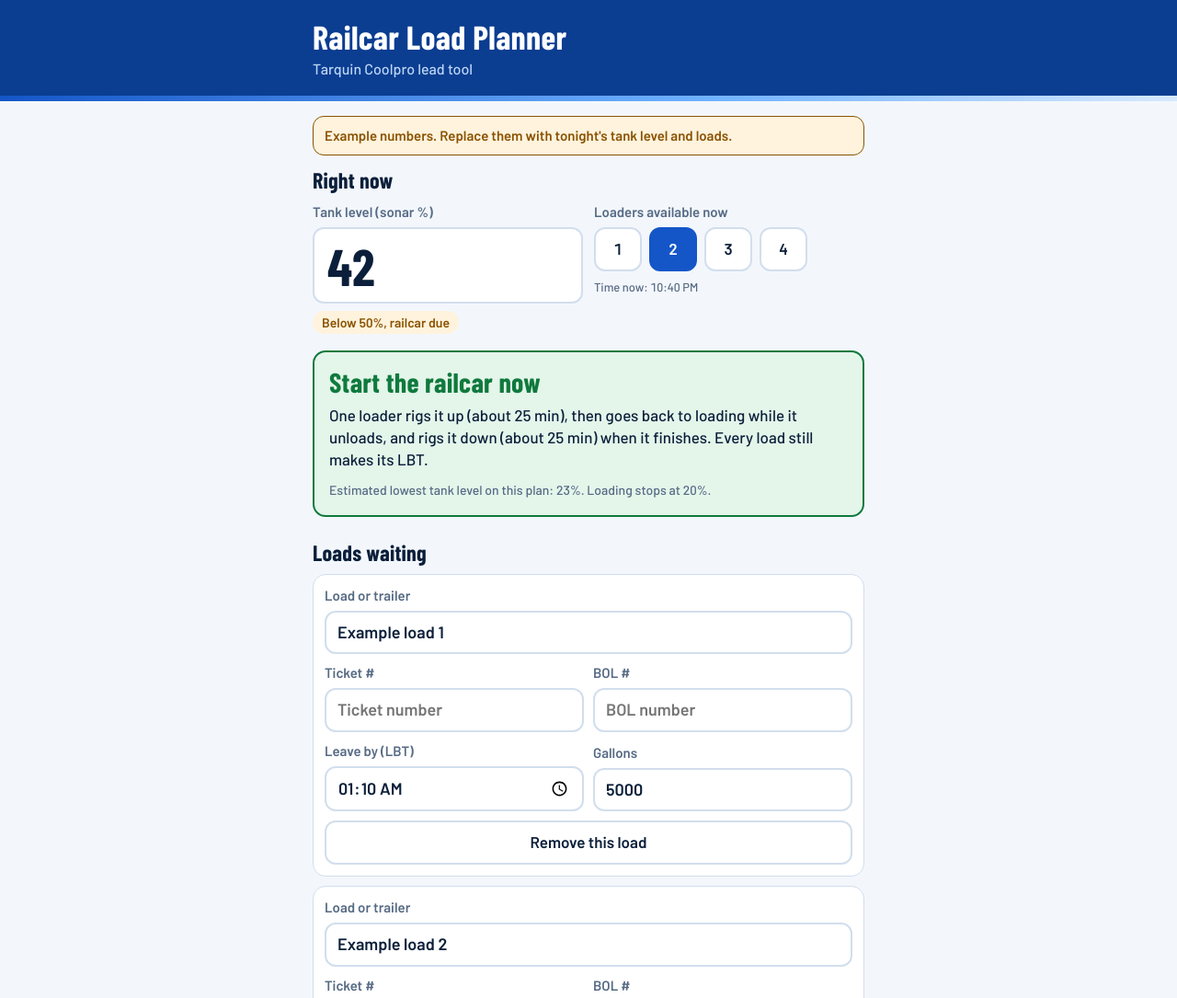
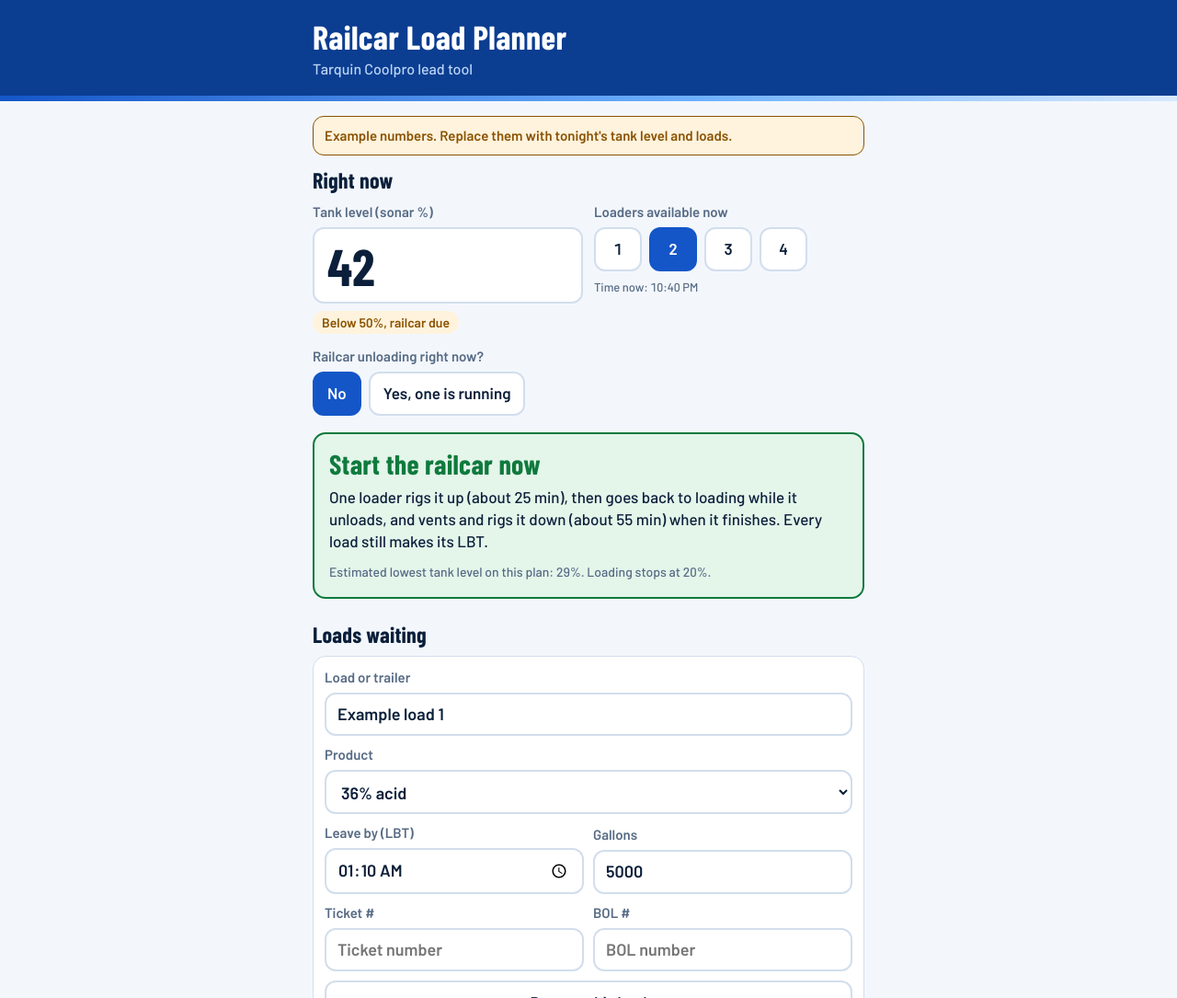
Before and after one commit to cam2024official-dotcom/railcar-planner, a plain HTML site: page index.html in a window 1280 px wide. Shown: the top 1085 px of the page at 92% size. Drawn offline with nearby package versions, Linux system fonts and the light colour scheme.

Commit message:
Add files via upload

```diff
--- a/index.html
+++ b/index.html
@@ -100,13 +100,21 @@ summary{font-weight:700;cursor:pointer;min-height:40px;display:flex;align-items:
       <p class="note" id="clock"></p>
     </div>
   </div>
+  <div style="margin-top:14px">
+    <label class="f">Railcar unloading right now?</label>
+    <div class="chips" id="rcbtn"></div>
+    <div id="rcin" class="grid2" style="margin-top:10px" hidden>
+      <div><label class="f" for="rch">Time left on timer: hours</label><input id="rch" type="number" inputmode="numeric" min="0" max="9" step="1"></div>
+      <div><label class="f" for="rcm">Minutes</label><input id="rcm" type="number" inputmode="numeric" min="0" max="59" step="1"></div>
+    </div>
+  </div>
 
   <div id="rec" class="rec" role="status" aria-live="polite"></div>
 
   <h2>Loads waiting</h2>
   <div id="loads"></div>
   <button id="add" class="add" type="button">Add a load</button>
-  <p class="note">Enter each load's leave-by time (LBT) and gallons. A time that already passed by more than an hour is read as tomorrow.</p>
+  <p class="note">Enter each load's product, leave-by time (LBT) and gallons. Diluted acid and CableShield loads take less 36% acid from the tank, so they drop the sonar less. A time that already passed by more than an hour is read as tomorrow.</p>
 
   <h2>Plan</h2>
   <div class="plan" id="planbtn"></div>
@@ -116,44 +124,51 @@ summary{font-weight:700;cursor:pointer;min-height:40px;display:flex;align-items:
     <summary>Settings and assumptions</summary>
     <div class="sg" id="sg"></div>
     <p class="note" id="derived"></p>
-    <p class="note">Railcar gallons start at a typical 19,700. For a car that differs, type its gallons from the railcar sheet. The unload time is gallons divided by the GPM. The tank size is worked out from how much a 5,000 gal load drops the sonar, so change that number if you see a different drop.</p>
+    <p class="note">Railcar gallons start at a typical 19,700. For a car that differs, type its gallons from the railcar sheet. The unload time is gallons divided by the GPM. The tank size is worked out from how much a 5,000 gal load of 36% acid drops the sonar, so change that number if you see a different drop. Other products draw less in proportion to the 36% acid in them.</p>
   </details>
-  <p class="note">This tool suggests an order. It assumes every available loader is free right now. While a railcar unloads, a loader is only tied up for rig up and rig down. You make the call.</p>
+  <p class="note">This tool suggests an order. It assumes every available loader is free right now. While a railcar unloads, a loader is only tied up for rig up, then for venting and rig down when it finishes. You make the call.</p>
 </div></main>
 
 <script>
 var KEY="tcw-planner-v1";
-var DEF={drop:9.5,railGal:19700,gpm:75,up:25,down:25,loadMin:90,stop:20,due:50,fill:90};
-var SET=[["drop","Sonar % per 5,000 gal load",.1],["railGal","Gallons in this railcar",100],["gpm","Unload rate (GPM)",1],["up","Rig up time (min)",5],["down","Rig down time (min)",5],["loadMin","Time per load (min)",5],["stop","Stop loading at (%)",1],["due","Run a railcar below (%)",1],["fill","Do not fill above (%)",1]];
+var DEF={drop:9.5,railGal:19700,gpm:75,up:25,down:25,vent:30,loadMin:90,stop:20,due:50,fill:90};
+var SET=[["drop","Sonar % per 5,000 gal of 36% acid",.1],["railGal","Gallons in this railcar",100],["gpm","Unload rate (GPM)",1],["up","Rig up time (min)",5],["down","Rig down time (min)",5],["vent","Vent time after unload (min)",5],["loadMin","Time per load (min)",5],["stop","Stop loading at (%)",1],["due","Run a railcar below (%)",1],["fill","Do not fill above (%)",1]];
 var NOW=Math.floor(Date.now()/60000)*60000;
 function pad(n){return (n<10?"0":"")+n}
 function hhmm(off){var d=new Date(NOW+off*60000);return pad(d.getHours())+":"+pad(d.getMinutes())}
 function T(m){return new Date(NOW+m*60000).toLocaleTimeString([],{hour:"numeric",minute:"2-digit"})}
 function dur(m){m=Math.round(m);var h=Math.floor(m/60);return h+":"+pad(m%60)}
 function esc(s){return String(s).replace(/[&<>"]/g,function(c){return {"&":"&amp;","<":"&lt;",">":"&gt;",'"':"&quot;"}[c]})}
-function tb(x){return (x.ticket?'<span>Ticket '+esc(x.ticket)+'</span>':'')+(x.bol?'<span>BOL '+esc(x.bol)+'</span>':'')}
+/* gallons of 36% acid pulled from the tank per gallon of product (Acid Dilution Chart and CableShield blend charts) */
+var PRODUCTS=[["acid","36% acid",1],["32","32% HCl",.88],["28","28% HCl",.75],["20","20% HCl",.53],["15","15% HCl",.388],["10","10% HCl",.253],["7.5","7.5% HCl",.187],["5","5% HCl",.123],["cs100","CableShield 100%",.376],["cs33","CableShield 33%",.122]];
+function pinfo(k){for(var i=0;i<PRODUCTS.length;i++)if(PRODUCTS[i][0]===k)return PRODUCTS[i];return PRODUCTS[0]}
+function tb(x){var p=pinfo(x.prod),g=Math.round(x.gal).toLocaleString("en-US"),a=Math.round(x.gal*p[2]).toLocaleString("en-US");
+  return '<span>'+g+' gal '+p[1]+'</span>'+(p[2]<1?'<span>Uses '+a+' gal of 36% acid</span>':'')+(x.ticket?'<span>Ticket '+esc(x.ticket)+'</span>':'')+(x.bol?'<span>BOL '+esc(x.bol)+'</span>':'')}
 var S=null;
 try{var raw=localStorage.getItem(KEY);if(raw){S=JSON.parse(raw)}}catch(e){}
 if(!S||!S.loads){S={level:42,loaders:2,plan:"rec",examples:true,next:4,P:Object.assign({},DEF),
-  loads:[{id:1,name:"Example load 1",lbt:hhmm(150),gal:5000},{id:2,name:"Example load 2",lbt:hhmm(240),gal:5000},{id:3,name:"Example load 3",lbt:hhmm(330),gal:5000}]}}
+  loads:[{id:1,name:"Example load 1",prod:"acid",lbt:hhmm(150),gal:5000},{id:2,name:"Example load 2",prod:"15",lbt:hhmm(240),gal:5000},{id:3,name:"Example load 3",prod:"cs33",lbt:hhmm(330),gal:5000}]}}
 S.P=Object.assign({},DEF,S.P||{});
+S.rc=S.rc||{on:false,h:0,m:0};
 function save(){try{localStorage.setItem(KEY,JSON.stringify(S))}catch(e){}}
 var $=function(i){return document.getElementById(i)};
 
-function derive(){var P=S.P;var tank=5000/(P.drop/100);var un=Math.round(P.railGal/P.gpm);return{tank:tank,add:P.railGal/tank*100,unload:un,U:un+P.up+P.down}}
+function derive(){var P=S.P;var tank=5000/(P.drop/100);var un=Math.round(P.railGal/P.gpm);return{tank:tank,add:P.railGal/tank*100,unload:un,U:un+P.up+P.vent+P.down}}
 function lbtMin(s){if(!s||s.indexOf(":")<0)return null;var p=s.split(":"),d=new Date(NOW);var t=new Date(d.getFullYear(),d.getMonth(),d.getDate(),+p[0],+p[1]).getTime();var df=(t-NOW)/60000;if(df<-60)df+=1440;return df}
 
-function sim(level0,N,loads,rs,P,D){
+function sim(level0,N,loads,rs,P,D,ex){
   var free=[],i;for(i=0;i<N;i++)free.push(0);
   var q=loads.slice().sort(function(a,b){return a.lbt-b.lbt});
-  var level=level0,res=[],rail={started:false,start:null,uStart:null,uEnd:null,end:null,downDone:false},minL=level0,maxL=level0;
+  var level=level0,res=[],rail={started:false,start:null,uStart:null,uEnd:null,end:null,downDone:false,existing:false,levelEnd:null},minL=level0,maxL=level0;
+  if(ex){rail.started=true;rail.existing=true;rail.start=0;rail.uStart=0;rail.uEnd=ex.rem;rail.end=ex.rem+P.vent+P.down}
   for(var t=0;t<=2880;t++){
-    if(rs!=null&&!rail.started&&t>=rs){for(i=0;i<N;i++){if(free[i]<=t){rail.started=true;rail.start=t;rail.uStart=t+P.up;rail.uEnd=t+P.up+D.unload;rail.end=rail.uEnd+P.down;free[i]=t+P.up;break}}}
+    if(rs!=null&&!rail.started&&t>=rs){for(i=0;i<N;i++){if(free[i]<=t){rail.started=true;rail.start=t;rail.uStart=t+P.up;rail.uEnd=t+P.up+D.unload;rail.end=rail.uEnd+P.vent+P.down;free[i]=t+P.up;break}}}
     if(rail.started&&t>rail.uStart&&t<=rail.uEnd)level+=D.add/D.unload;
-    if(rail.started&&!rail.downDone&&t>=rail.uEnd){for(i=0;i<N;i++){if(free[i]<=t){free[i]=t+P.down;rail.end=t+P.down;rail.downDone=true;break}}}
+    if(rail.started&&t===rail.uEnd)rail.levelEnd=level;
+    if(rail.started&&!rail.downDone&&t>=rail.uEnd){for(i=0;i<N;i++){if(free[i]<=t){free[i]=t+P.vent+P.down;rail.end=t+P.vent+P.down;rail.downDone=true;break}}}
     for(i=0;i<N&&q.length;i++){
-      if(free[i]<=t){var L=q[0],drop=P.drop*L.gal/5000;
-        if(level-drop>=P.stop){q.shift();level-=drop;res.push({id:L.id,name:L.name,ticket:L.ticket,bol:L.bol,lbt:L.lbt,gal:L.gal,start:t,end:t+P.loadMin,after:level,late:(t+P.loadMin)-L.lbt});free[i]=t+P.loadMin}
+      if(free[i]<=t){var L=q[0],drop=P.drop*L.gal*pinfo(L.prod)[2]/5000;
+        if(level-drop>=P.stop){q.shift();level-=drop;res.push({id:L.id,name:L.name,ticket:L.ticket,bol:L.bol,prod:L.prod,lbt:L.lbt,gal:L.gal,start:t,end:t+P.loadMin,after:level,late:(t+P.loadMin)-L.lbt});free[i]=t+P.loadMin}
         else break}
     }
     if(level<minL)minL=level;if(level>maxL)maxL=level;
@@ -176,21 +191,30 @@ function render(){
   else lp.innerHTML='<span class="pill ok">Above '+P.due+'%</span>';
   $("derived").textContent="Tank is about "+Math.round(D.tank).toLocaleString("en-US")+" gal at 100%. This railcar unloads in about "+dur(D.unload)+", plus rig up and rig down, and adds about "+Math.round(D.add)+"% to the sonar.";
 
-  var arr=[];S.loads.forEach(function(l,i){var m=lbtMin(l.lbt),g=parseFloat(l.gal);if(m!=null&&g>0)arr.push({id:l.id,name:l.name||("Load "+(i+1)),ticket:l.ticket||"",bol:l.bol||"",lbt:m,gal:g})});
+  var arr=[];S.loads.forEach(function(l,i){var m=lbtMin(l.lbt),g=parseFloat(l.gal);if(m!=null&&g>0)arr.push({id:l.id,name:l.name||("Load "+(i+1)),ticket:l.ticket||"",bol:l.bol||"",prod:l.prod||"acid",lbt:m,gal:g})});
   var N=S.loaders;
-  var run=function(rs){return sim(lvl,N,arr,rs,P,D)};
+  var rc=S.rc||{on:false,h:0,m:0},ex=rc.on?{rem:Math.max(0,(parseFloat(rc.h)||0)*60+(parseFloat(rc.m)||0))}:null;
+  var run=function(rs){return sim(lvl,N,arr,rs,P,D,ex)};
   var base=run(null),bs=score(base),oks=[],best={rs:null,sc:bs,r:base};
-  for(var rs=0;rs<=600;rs+=5){var r=run(rs);if(!r.rail.started)continue;var sc=score(r),ast=r.rail.start;if(sc===0&&oks.indexOf(ast)<0)oks.push(ast);if(sc<best.sc)best={rs:ast,sc:sc,r:r}}
+  for(var rs=0;rs<=600&&!ex;rs+=5){var r=run(rs);if(!r.rail.started)continue;var sc=score(r),ast=r.rail.start;if(sc===0&&oks.indexOf(ast)<0)oks.push(ast);if(sc<best.sc)best={rs:ast,sc:sc,r:r}}
   var now0=run(0),low=lvl<P.due,h="",tone="",L=[];
 
   if(N<1){h="No loaders available";tone="bad";L.push("Set at least one loader to plan anything.")}
+  else if(ex){
+    var pbx=problems(base);
+    h="Railcar already running";tone=pbx.length?"warn":"ok";
+    L.push("It finishes unloading at "+T(ex.rem)+". Send a loader to vent it and rig it down then (about "+(P.vent+P.down)+" min).");
+    if(base.rail.levelEnd!=null)L.push("The tank should be about "+Math.round(base.rail.levelEnd)+"% when it finishes."+(base.rail.levelEnd<P.due?" That is still below "+P.due+"%, so plan another railcar after this one.":""));
+    if(pbx.length)L.push("With "+N+" loader"+(N>1?"s":"")+", "+list(pbx)+" would leave late or can't start.");
+    else if(arr.length)L.push("Every load makes its LBT.");
+  }
   else if(!arr.length){
     if(low){h="Run a railcar now";tone="warn";L.push("No loads are waiting and the tank is at "+Math.round(lvl)+"%. One loader rigs it up and down.")}
     else{h="Tank is above "+P.due+"%";tone="ok";L.push("No loads waiting. Run a railcar when the sonar drops below "+P.due+"%.")}
   }else if(oks.length){
     var f=oks[0],la=oks[oks.length-1];
     if(low){
-      if(f===0){h="Start the railcar now";tone="ok";L.push("One loader rigs it up (about "+P.up+" min), then goes back to loading while it unloads, and rigs it down (about "+P.down+" min) when it finishes. Every load still makes its LBT.");}
+      if(f===0){h="Start the railcar now";tone="ok";L.push("One loader rigs it up (about "+P.up+" min), then goes back to loading while it unloads, and vents and rigs it down (about "+(P.vent+P.down)+" min) when it finishes. Every load still makes its LBT.");}
       else{h="Start the railcar at "+T(f);tone="warn";L.push("Starting right now would put "+list(problems(now0).length?problems(now0):["a load"])+" past LBT or overfill the tank.");L.push("Latest start that still works: "+T(la)+".")}
     }else{h="Railcar not needed yet";tone="ok";L.push("Tank is at "+Math.round(lvl)+"%. If you want to run one early, "+(la>=600?"start any time in the next 10 hours and no load goes late.":"start between "+T(f)+" and "+T(la)+" and no load goes late."))}
   }else{
@@ -213,6 +237,7 @@ function render(){
   var plan=S.plan,chosen=null,cr;
   if(plan==="now")chosen=0;else if(plan==="none")chosen=null;
   else{if(oks.length&&low)chosen=oks[0];else if(bs>0&&best.rs!=null)chosen=best.rs;else chosen=null}
+  if(ex)chosen=null;
   cr=run(chosen);
   L.push('<span class="small">Estimated lowest tank level on this plan: '+Math.round(cr.minL)+'%. Loading stops at '+P.stop+'%.</span>');
   var rc=$("rec");rc.className="rec "+tone;rc.innerHTML="<h3>"+esc(h)+"</h3>"+L.map(function(x){return "<p>"+(x.indexOf("<span")===0?x:esc(x))+"</p>"}).join("");
@@ -220,12 +245,14 @@ function render(){
   var pb2=[["rec","Recommended"],["now","Railcar now"],["none","Loads only"]];
   $("planbtn").innerHTML=pb2.map(function(x){return '<button type="button" data-p="'+x[0]+'" aria-pressed="'+(plan===x[0])+'">'+x[1]+'</button>'}).join("");
 
+  $("planbtn").hidden=!!ex;
   var rows=[];
   if(cr.rail.started)rows.push({k:"rail",s:cr.rail.start});
   cr.res.forEach(function(x){rows.push({k:"load",s:x.start,x:x})});
   rows.sort(function(a,b){return a.s-b.s});
   var html=rows.map(function(o){
-    if(o.k==="rail")return '<div class="step rail"><div class="t">Railcar: rig up</div><div class="tm">'+T(cr.rail.start)+' to '+T(cr.rail.uStart)+'</div><div class="meta"><span>One loader</span><span>Unloads until '+T(cr.rail.uEnd)+', tank rises about '+Math.round(D.add)+'%</span><span>Rig down '+T(cr.rail.uEnd)+' to '+T(cr.rail.end)+'</span><span>Moving the car needs two loaders</span></div></div>';
+    if(o.k==="rail"&&cr.rail.existing)return '<div class="step rail"><div class="t">Railcar already unloading</div><div class="tm">Done at '+T(cr.rail.uEnd)+'</div><div class="meta"><span>Vent and rig down '+T(cr.rail.uEnd)+' to '+T(cr.rail.end)+' (one loader)</span><span>Tank about '+Math.round(cr.rail.levelEnd==null?lvl:cr.rail.levelEnd)+'% when done</span></div></div>';
+    if(o.k==="rail")return '<div class="step rail"><div class="t">Railcar: rig up</div><div class="tm">'+T(cr.rail.start)+' to '+T(cr.rail.uStart)+'</div><div class="meta"><span>One loader</span><span>Unloads until '+T(cr.rail.uEnd)+', tank rises about '+Math.round(D.add)+'%</span><span>Vent and rig down '+T(cr.rail.uEnd)+' to '+T(cr.rail.end)+'</span><span>Moving the car needs two loaders</span></div></div>';
     var x=o.x,late=x.late>0;
     return '<div class="step'+(late?" late":"")+'"><div class="t">'+esc(x.name)+'</div><div class="tm">'+T(x.start)+' to '+T(x.end)+'</div><div class="meta"><span>LBT '+T(x.lbt)+'</span>'+tb(x)+'<span>'+(late?'<b style="color:var(--bad)">Late by '+Math.round(x.late)+' min</b>':Math.round(-x.late)+' min to spare')+'</span><span>Tank '+Math.round(x.after)+'% after start</span></div></div>'
   }).join("");
@@ -235,16 +262,17 @@ function render(){
 
 function buildLoads(){
   $("loads").innerHTML=S.loads.map(function(l){return '<div class="lrow" data-id="'+l.id+'"><div class="nm"><label class="f" for="nm'+l.id+'">Load or trailer</label><input id="nm'+l.id+'" data-f="name" type="text" value="'+esc(l.name||"")+'" placeholder="Name or number"></div>'+
+   '<div class="nm"><label class="f" for="pr'+l.id+'">Product</label><select id="pr'+l.id+'" data-f="prod">'+PRODUCTS.map(function(p){return '<option value="'+p[0]+'"'+((l.prod||"acid")===p[0]?" selected":"")+'>'+p[1]+'</option>'}).join("")+'</select></div>'+
+   '<div><label class="f" for="tm'+l.id+'">Leave by (LBT)</label><input id="tm'+l.id+'" data-f="lbt" type="time" value="'+esc(l.lbt||"")+'"></div>'+
+   '<div><label class="f" for="gl'+l.id+'">Gallons</label><input id="gl'+l.id+'" data-f="gal" type="number" inputmode="decimal" min="0" step="any" value="'+esc(l.gal)+'"></div>'+
    '<div><label class="f" for="tk'+l.id+'">Ticket #</label><input id="tk'+l.id+'" data-f="ticket" type="text" value="'+esc(l.ticket||"")+'" placeholder="Ticket number"></div>'+
    '<div><label class="f" for="bl'+l.id+'">BOL #</label><input id="bl'+l.id+'" data-f="bol" type="text" value="'+esc(l.bol||"")+'" placeholder="BOL number"></div>'+
-   '<div><label class="f" for="tm'+l.id+'">Leave by (LBT)</label><input id="tm'+l.id+'" data-f="lbt" type="time" value="'+esc(l.lbt||"")+'"></div>'+
-   '<div><label class="f" for="gl'+l.id+'">Gallons</label><input id="gl'+l.id+'" data-f="gal" type="number" inputmode="decimal" min="0" step="any" value="'+esc(l.gal)+'"></div>'+
    '<button type="button" class="rm" data-rm="'+l.id+'" aria-label="Remove load">Remove this load</button></div>'}).join("")||'<p class="note">No loads yet. Tap Add a load.</p>';
 }
 function touch(){S.examples=false;save()}
 $("loads").oninput=function(e){var row=e.target.closest(".lrow");if(!row)return;var id=+row.getAttribute("data-id"),f=e.target.getAttribute("data-f");var l=S.loads.filter(function(x){return x.id===id})[0];if(l&&f){l[f]=e.target.value;touch();render()}};
 $("loads").onclick=function(e){var r=e.target.getAttribute("data-rm");if(r){S.loads=S.loads.filter(function(x){return x.id!==+r});touch();buildLoads();render()}};
-$("add").onclick=function(){var n=S.next++;S.loads.push({id:n,name:"",ticket:"",bol:"",lbt:"",gal:5000});touch();buildLoads();render();var el=$("nm"+n);if(el)el.focus()};
+$("add").onclick=function(){var n=S.next++;S.loads.push({id:n,name:"",ticket:"",bol:"",prod:"acid",lbt:"",gal:5000});touch();buildLoads();render();var el=$("nm"+n);if(el)el.focus()};
 $("lvl").value=S.level;
 $("lvl").oninput=function(e){S.level=e.target.value;touch();render()};
 function buildLdr(){$("ldr").innerHTML=[1,2,3,4].map(function(n){return '<button type="button" data-n="'+n+'" aria-pressed="'+(S.loaders===n)+'">'+n+'</button>'}).join("")}
@@ -252,7 +280,12 @@ $("ldr").onclick=function(e){var n=e.target.getAttribute("data-n");if(n){S.loade
 $("planbtn").onclick=function(e){var p=e.target.getAttribute("data-p");if(p){S.plan=p;save();render()}};
 $("sg").innerHTML=SET.map(function(s){return '<label for="s_'+s[0]+'">'+s[1]+'</label><input id="s_'+s[0]+'" data-k="'+s[0]+'" type="number" inputmode="decimal" step="'+s[2]+'" value="'+S.P[s[0]]+'">'}).join("");
 $("sg").oninput=function(e){var k=e.target.getAttribute("data-k"),v=parseFloat(e.target.value);if(k&&v>=0&&(v>0||k==="extra")){S.P[k]=v;touch();render()}};
-buildLdr();buildLoads();render();
+function buildRc(){$("rcbtn").innerHTML=[[false,"No"],[true,"Yes, one is running"]].map(function(x){return '<button type="button" data-r="'+x[0]+'" aria-pressed="'+(S.rc.on===x[0])+'">'+x[1]+'</button>'}).join("");$("rcin").hidden=!S.rc.on}
+$("rcbtn").onclick=function(e){var r=e.target.getAttribute("data-r");if(r!==null){S.rc.on=(r==="true");touch();buildRc();render()}};
+$("rch").value=S.rc.h;$("rcm").value=S.rc.m;
+$("rch").oninput=function(e){S.rc.h=e.target.value;touch();render()};
+$("rcm").oninput=function(e){S.rc.m=e.target.value;touch();render()};
+buildRc();buildLdr();buildLoads();render();
 setInterval(render,60000);
 if("serviceWorker" in navigator){window.addEventListener("load",function(){navigator.serviceWorker.register("sw.js").catch(function(){})})}
 </script>
```
